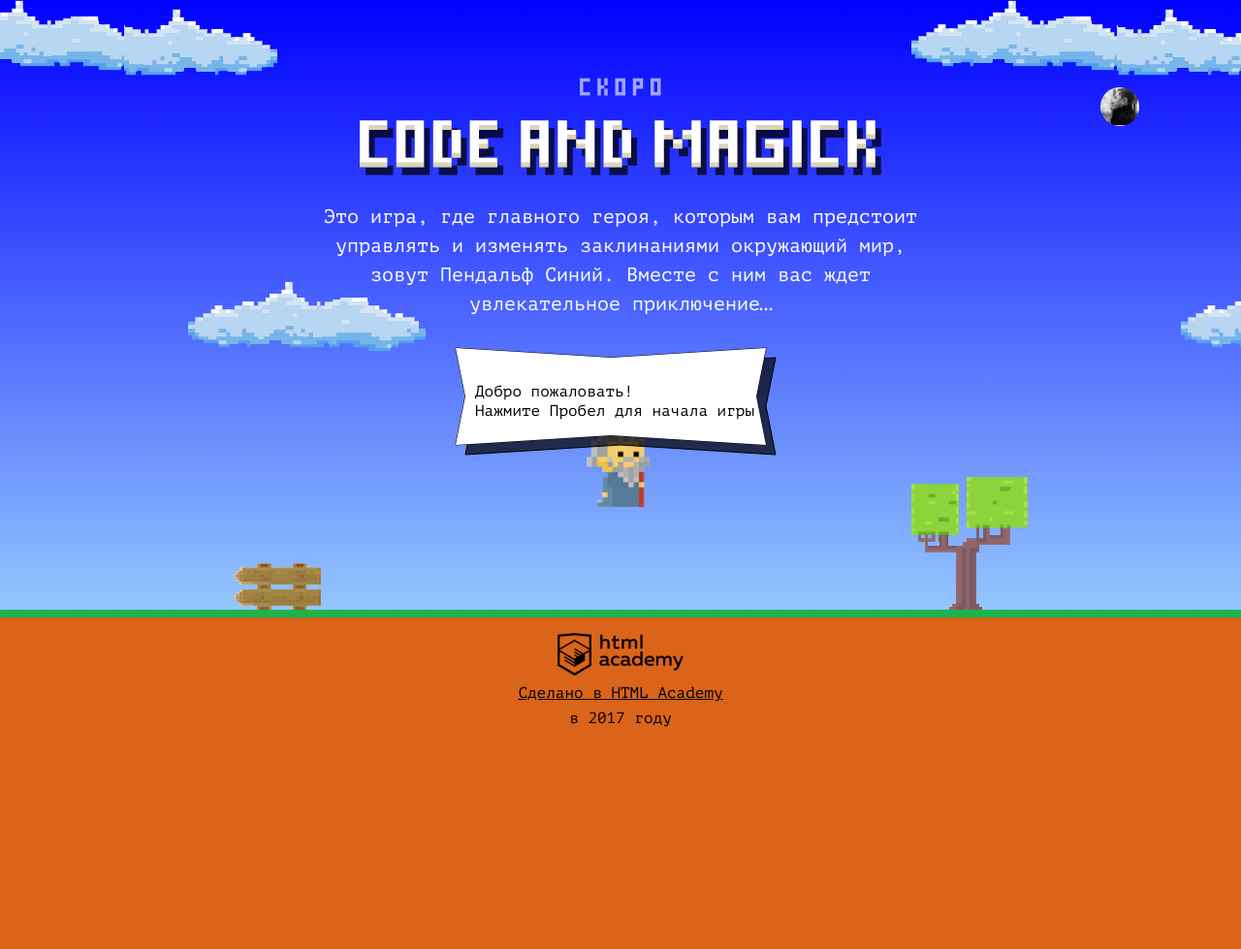
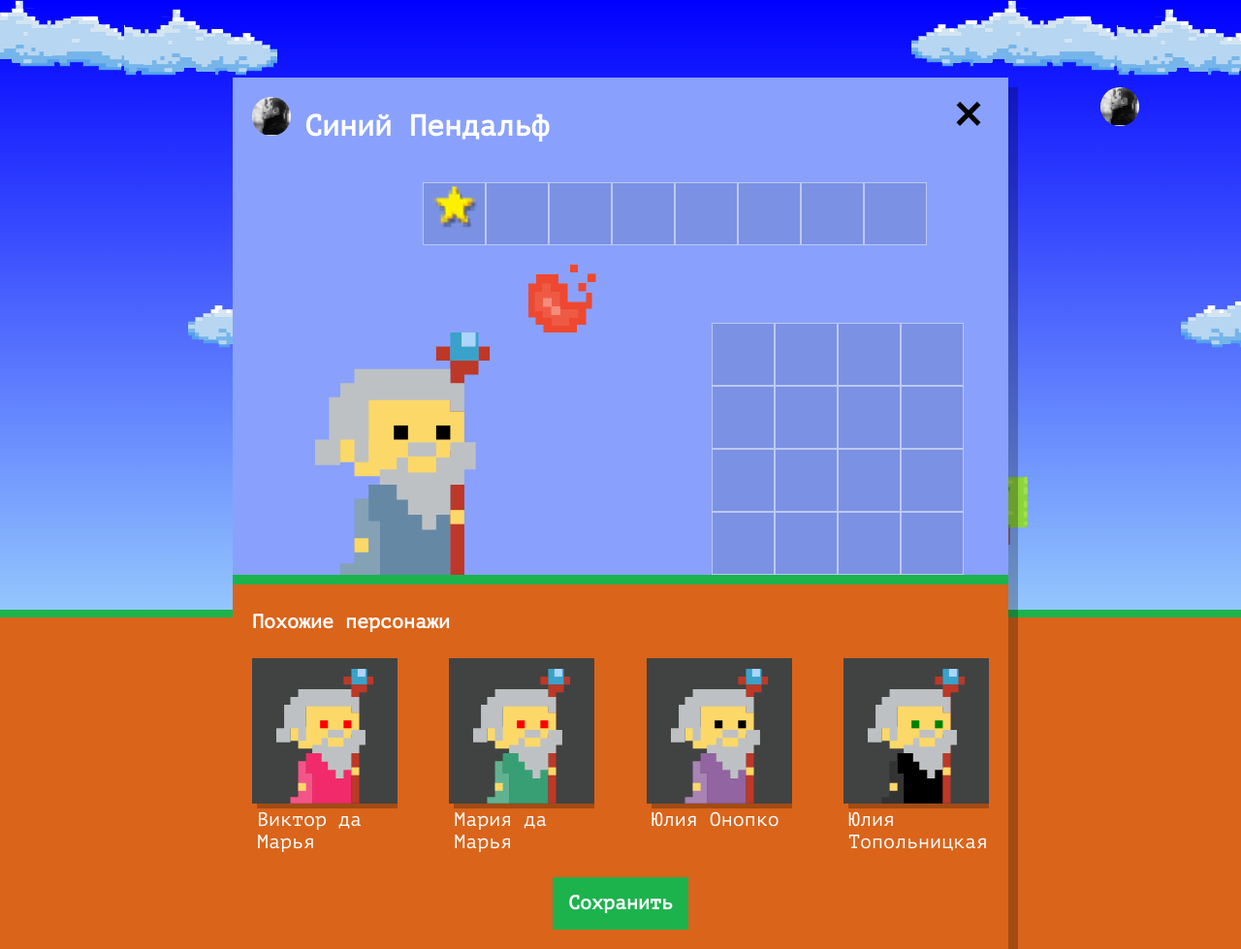
Before and after one commit to realovich/27819-code-and-magick-21, a website: page index.html in a window 1280 px wide. Shown: the whole page at 97% size. Before the commit the page ends 800 px from the top, so only its background shows below. Drawn offline with Linux system fonts and the light colour scheme.

Commit message:
Учебный проект: нас орда

```diff
--- a/index.html
+++ b/index.html
@@ -206,6 +206,8 @@
 
 <script src="js/stat.js"></script>
 
+<script src="js/setup.js"></script>
+
 <script src="js/game.js"></script>
 
 </body>
--- /dev/null
+++ b/js/setup.js
@@ -0,0 +1,58 @@
+'use strict';
+
+const WIZARD_FIRST_NAMES = [`Иван`, `Хуан Себастьян`, `Мария`, `Кристоф`, `Виктор`, `Юлия`, `Люпита`, `Вашингтон`];
+const WIZARD_LAST_NAMES = [`да Марья`, `Верон`, `Мирабелла`, `Вальц`, `Онопко`, `Топольницкая`, `Нионго`, `Ирвинг`];
+const wizardCoatColors = [`rgb(101, 137, 164)`, `rgb(241, 43, 107)`, `rgb(146, 100, 161)`, `rgb(56, 159, 117)`, `rgb(215, 210, 55)`, `rgb(0, 0, 0)`];
+const wizardEyesColors = [`black`, `red`, `blue`, `yellow`, `green`];
+
+const userDialog = document.querySelector(`.setup`);
+userDialog.classList.remove(`hidden`);
+
+const similarBlock = userDialog.querySelector(`.setup-similar`);
+
+const similarListElement = userDialog.querySelector(`.setup-similar-list`);
+
+const similarWizardTemplate = document.querySelector(`#similar-wizard-template`).content.querySelector(`.setup-similar-item`);
+
+const getRandomItemFromArray = (array) => {
+  return array[Math.floor(Math.random() * array.length)];
+};
+
+const renderWizardArray = (length) => {
+  const array = new Array(length);
+  for (let i = 0; i < length; i++) {
+    array[i] = {
+      name: `${getRandomItemFromArray(WIZARD_FIRST_NAMES)} ${getRandomItemFromArray(WIZARD_LAST_NAMES)}`,
+      coatColor: getRandomItemFromArray(wizardCoatColors),
+      eyesColor: getRandomItemFromArray(wizardEyesColors)
+    };
+  }
+
+  return array;
+};
+
+const wizards = renderWizardArray(4);
+
+const renderWizard = (wizard) => {
+  let wizardElement = similarWizardTemplate.cloneNode(true);
+
+  wizardElement.querySelector(`.setup-similar-label`).textContent = wizard.name;
+  wizardElement.querySelector(`.wizard-coat`).style.fill = wizard.coatColor;
+  wizardElement.querySelector(`.wizard-eyes`).style.fill = wizard.eyesColor;
+
+  return wizardElement;
+};
+
+const renderWizardsList = () => {
+  const fragment = document.createDocumentFragment();
+
+  for (let i = 0; i < wizards.length; i++) {
+    fragment.appendChild(renderWizard(wizards[i]));
+  }
+
+  return similarListElement.appendChild(fragment);
+};
+
+renderWizardsList();
+
+similarBlock.classList.remove(`hidden`);
```
